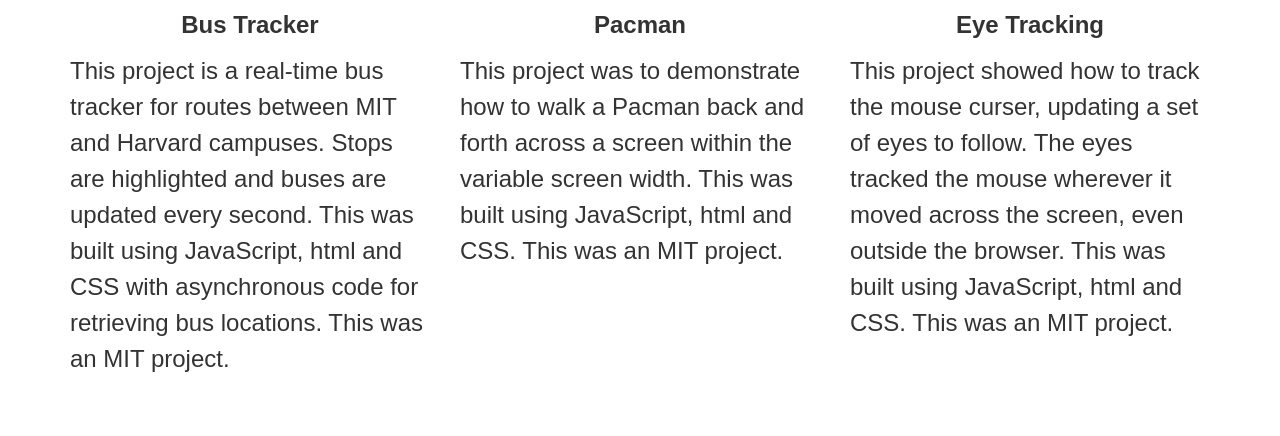
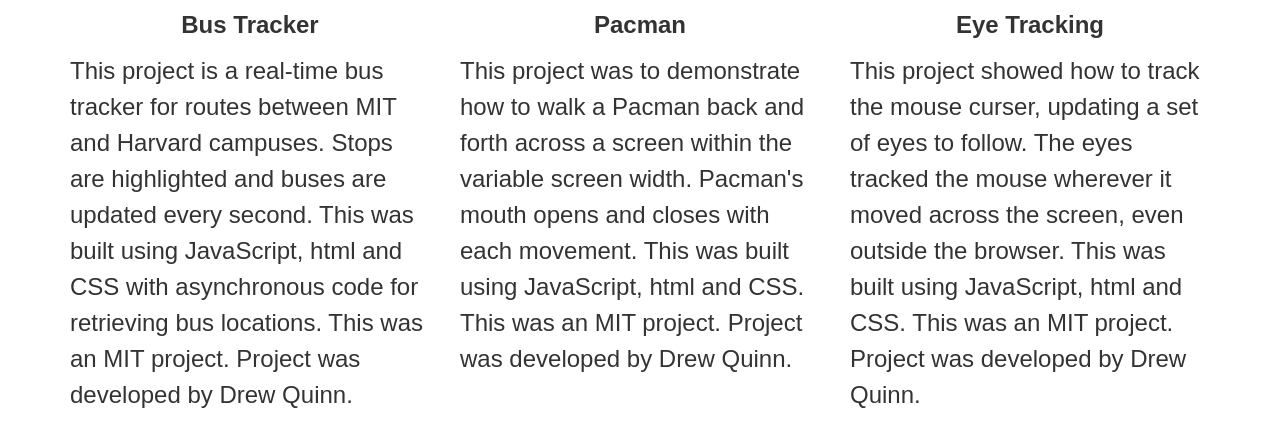
Before and after one commit to apquinn/apquinn.github.io, a plain HTML site: page portfolio.html in a window 1280 px wide. Shown: the part 964-1400 px from the top of the page. Drawn offline with nearby package versions, Linux system fonts and the light colour scheme.

```diff
--- a/portfolio.html
+++ b/portfolio.html
@@ -53,21 +53,21 @@
 				<a href="https://github.com/apquinn/mit-realtime-bus-tracker" ><img alt="realtime bus schedule project code" src="./bioIncludes/GitHub/real-time.jpeg" width="250"/></a>
 			</div>
 			<div class="title">Bus Tracker</div>
-			<div class="description">This project is a real-time bus tracker for routes between MIT and Harvard campuses. Stops are highlighted and buses are updated every second. This was built using JavaScript, html and CSS with asynchronous code for retrieving bus locations. This was an MIT project.</div>
+			<div class="description">This project is a real-time bus tracker for routes between MIT and Harvard campuses. Stops are highlighted and buses are updated every second. This was built using JavaScript, html and CSS with asynchronous code for retrieving bus locations. This was an MIT project. Project was developed by Drew Quinn.</div>
 		  </div>
 		  <div class=" col-md-4">
 			<div class="image">
 				<a href="https://github.com/apquinn/mit-pacman" ><img alt="pacman project code" src="./bioIncludes/GitHub/pacman.jpeg" width="250"/></a>
 			</div>
 			<div class="title">Pacman</div>
-			<div class="description">This project was to demonstrate how to walk a Pacman back and forth across a screen within the variable screen width. This was built using JavaScript, html and CSS. This was an MIT project.</div>
+			<div class="description">This project was to demonstrate how to walk a Pacman back and forth across a screen within the variable screen width. Pacman's mouth opens and closes with each movement. This was built using JavaScript, html and CSS. This was an MIT project. Project was developed by Drew Quinn.</div>
 		  </div>
 		  <div class="col-md-4">
 			<div class="image">
 				<a href="https://github.com/apquinn/mit-eyes" ><img alt="eyes project code" src="./bioIncludes/GitHub/eyes.jpeg" width="250"/></a>
 			</div>
 			<div class="title">Eye Tracking</div>
-			<div class="description">This project showed how to track the mouse curser, updating a set of eyes to follow. The eyes tracked the mouse wherever it moved across the screen, even outside the browser. This was built using JavaScript, html and CSS. This was an MIT project.</div>
+			<div class="description">This project showed how to track the mouse curser, updating a set of eyes to follow. The eyes tracked the mouse wherever it moved across the screen, even outside the browser. This was built using JavaScript, html and CSS. This was an MIT project. Project was developed by Drew Quinn.</div>
 		  </div>
 		</div>
 
```
